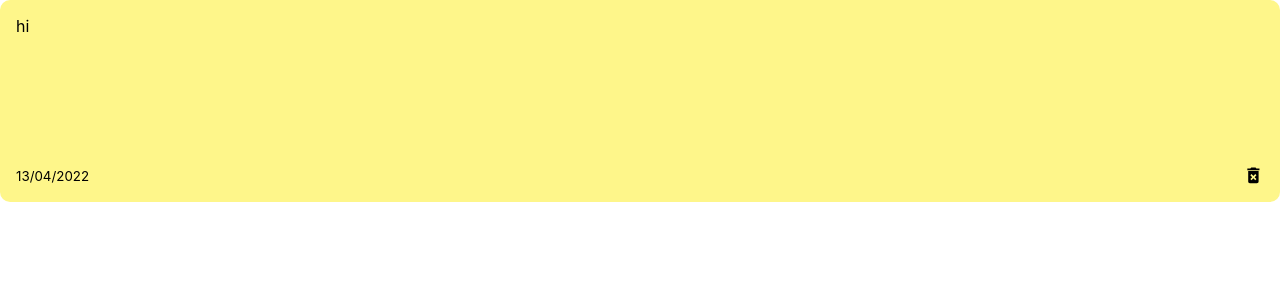
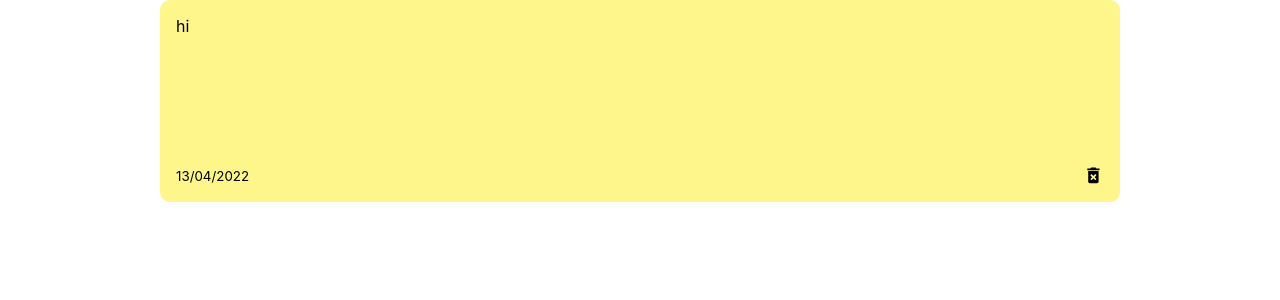
Before and after one commit to labCap/notes, a React (Create React App) app: page / in a window 1280 px wide. Shown: the top 300 px of the page. Built offline with nearby package versions, Linux system fonts and the light colour scheme.

Commit message:
added style for container, note-list

```diff
--- a/src/index.scss
+++ b/src/index.scss
@@ -12,6 +12,18 @@ body {
 code {
   font-family: source-code-pro, Menlo, Monaco, Consolas, "Courier New",
     monospace;
+}
+
+.container {
+  max-width: 960px;
+  margin: 0 auto;
+  padding: 0 15px;
+}
+
+.note-list {
+  display: grid;
+  grid-gap: 1rem;
+  grid-template-columns: repeat(auto-fit, minmax(250px, 1fr));
 }
 
 .note {
```
